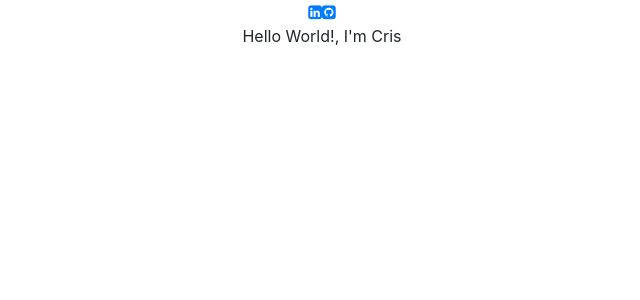
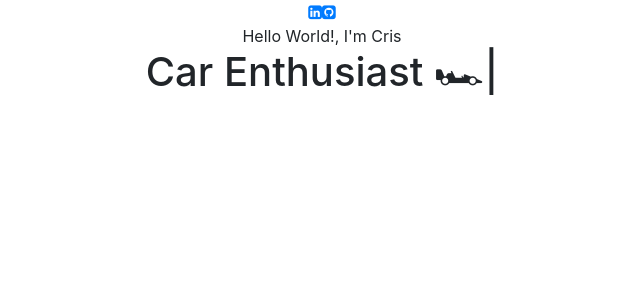
Before and after one commit to cris-ch/portfolio, a React (Create React App) app in the folder client/: page / in a window 1280 px wide. Shown: the top 300 px of the page, without its empty margins (318-958 px from the left). Built offline with nearby package versions, Linux system fonts and the light colour scheme; the HTML template or start-up script is replaced by a standard one; a web font is replaced by a local one.

Commit message:
added interests animation to profile

```diff
--- a/client/package.json
+++ b/client/package.json
@@ -9,6 +9,7 @@
     "react": "^18.0.0",
     "react-dom": "^18.0.0",
     "react-scripts": "5.0.1",
+    "react-typical": "^0.1.3",
     "web-vitals": "^2.1.4"
   },
   "scripts": {
--- a/client/src/PortfolioContainer/Home/Profile.js
+++ b/client/src/PortfolioContainer/Home/Profile.js
@@ -1,4 +1,5 @@
 import React from 'react'
+import Typical from 'react-typical'
 
 export default function Profile() {
   return (
@@ -20,6 +21,24 @@
                         Hello World!, I'm <span className="highlighted-text">Cris</span>
                     </span>
                 </div>
+                <div className="profile-details-role">
+                    <span className="primary-text">
+                        {" "}
+                        <h1>
+                            <Typical
+                            loop={Infinity}
+                            steps={[
+                                "Software Engineer 💻",
+                                3000,
+                                "Car Enthusiast 🏎",
+                                2000,
+                                "Tech Fan 📱",
+                                2000,
+                            ]}
+                            />
+                        </h1>
+                    </span>
+                </div>
             </div>
         </div>
     </div>
```
Also changed, not shown: 1 other file (tests, documents, lock files or other folders).
